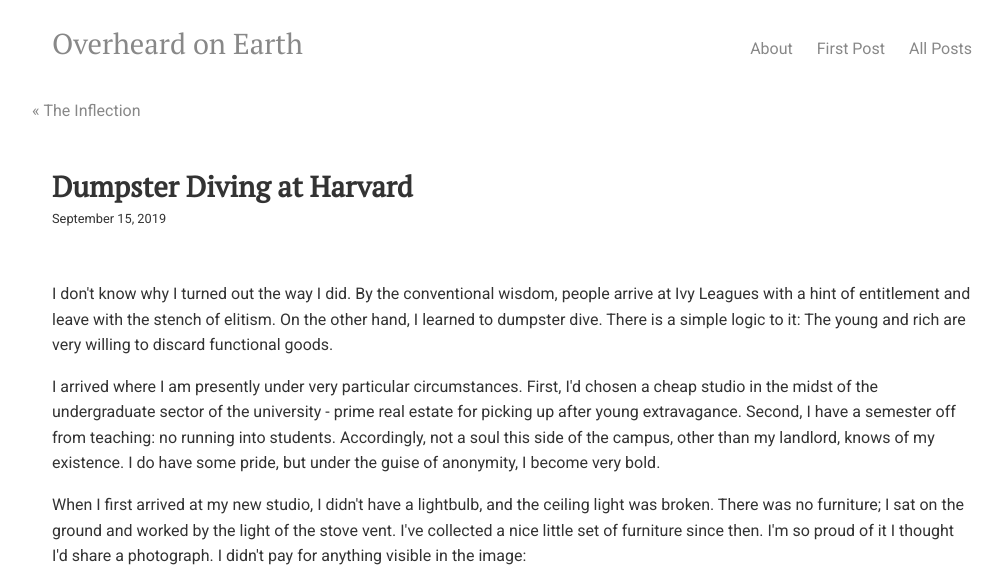
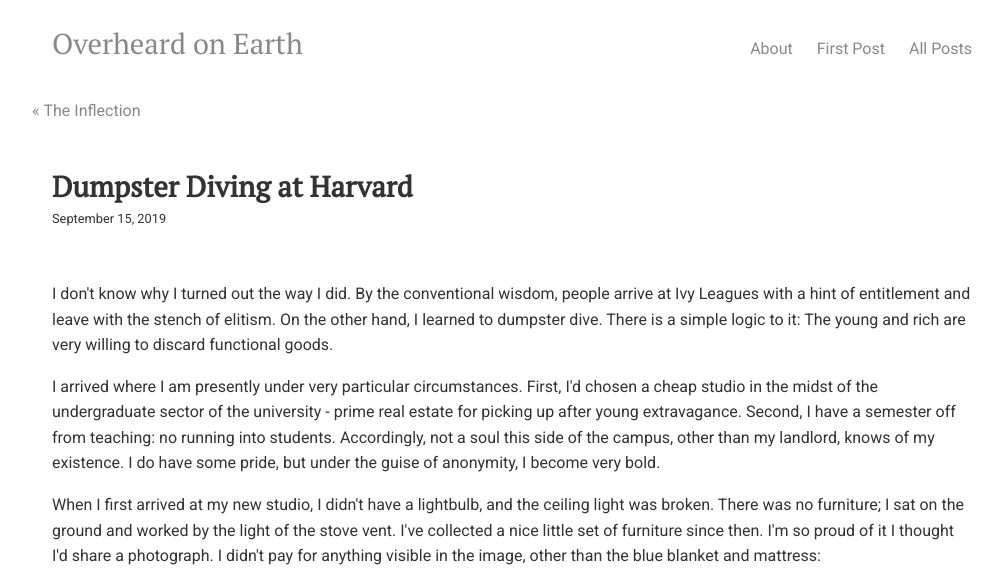
Before and after one commit to overheardonearth/overheardonearth.github.io, a Jekyll site: the page built from _posts/2019-09-15-dumpster-diving-at-harvard.html, in a window 1280 px wide, cut to the strip 0-581 px from the top of the page. Shown: the whole strip, without its empty margins (128-1131 px from the left). Built offline with Jekyll 4.4.1, drawn with Linux system fonts in a browser that asks for light colours; comment, search, counter and statistics services are not loaded.

Commit message:
Update 2019-09-15-dumpster-diving-at-harvard.html

```diff
--- a/_posts/2019-09-15-dumpster-diving-at-harvard.html
+++ b/_posts/2019-09-15-dumpster-diving-at-harvard.html
@@ -11,7 +11,7 @@ I don't know why I turned out the way I did. By the conventional wisdom, people
 I arrived where I am presently under very particular circumstances. First, I'd chosen a cheap studio in the midst of the undergraduate sector of the university - prime real estate for picking up after young extravagance. Second, I have a semester off from teaching: no running into students. Accordingly, not a soul this side of the campus, other than my landlord, knows of my existence. I do have some pride, but under the guise of anonymity, I become very bold.
 
 <p>
-When I first arrived at my new studio, I didn't have a lightbulb, and the ceiling light was broken. There was no furniture; I sat on the ground and worked by the light of the stove vent. I've collected a nice little set of furniture since then. I'm so proud of it I thought I'd share a photograph. I didn't pay for anything visible in the image:
+When I first arrived at my new studio, I didn't have a lightbulb, and the ceiling light was broken. There was no furniture; I sat on the ground and worked by the light of the stove vent. I've collected a nice little set of furniture since then. I'm so proud of it I thought I'd share a photograph. I didn't pay for anything visible in the image, other than the blue blanket and mattress:
 
 
 <div class="media">
```
